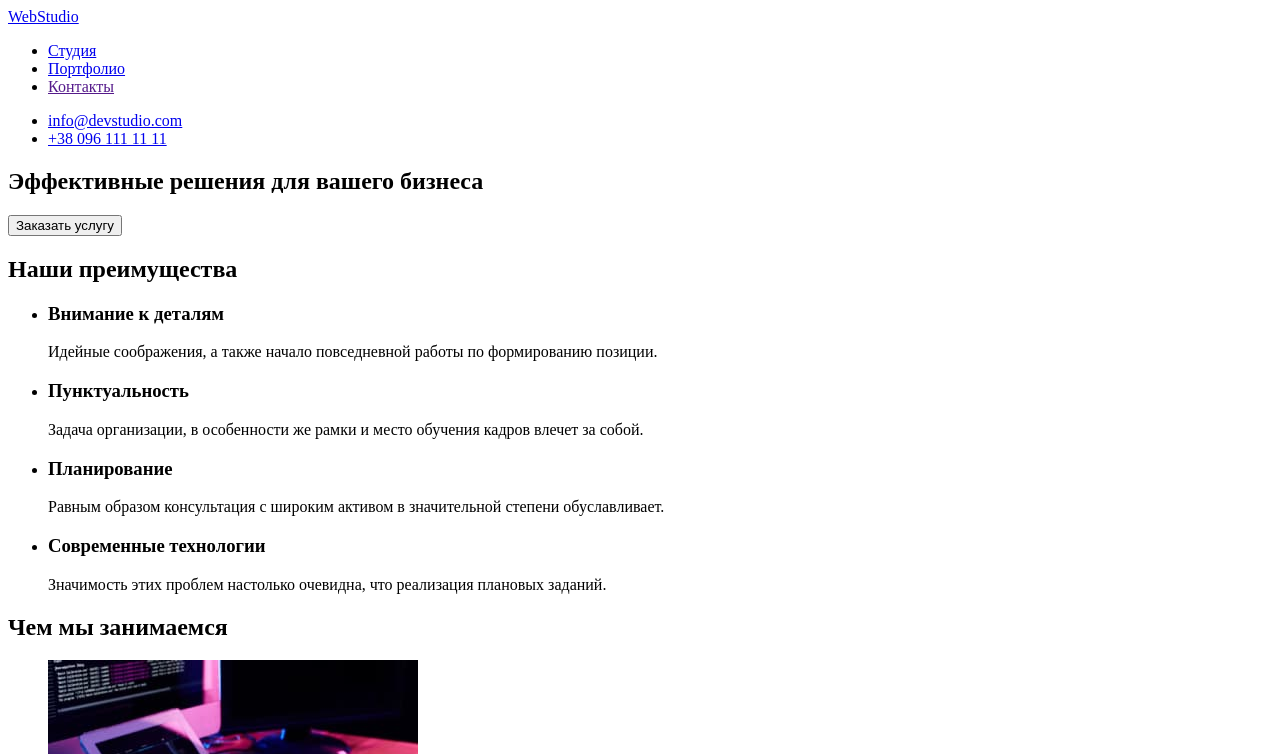
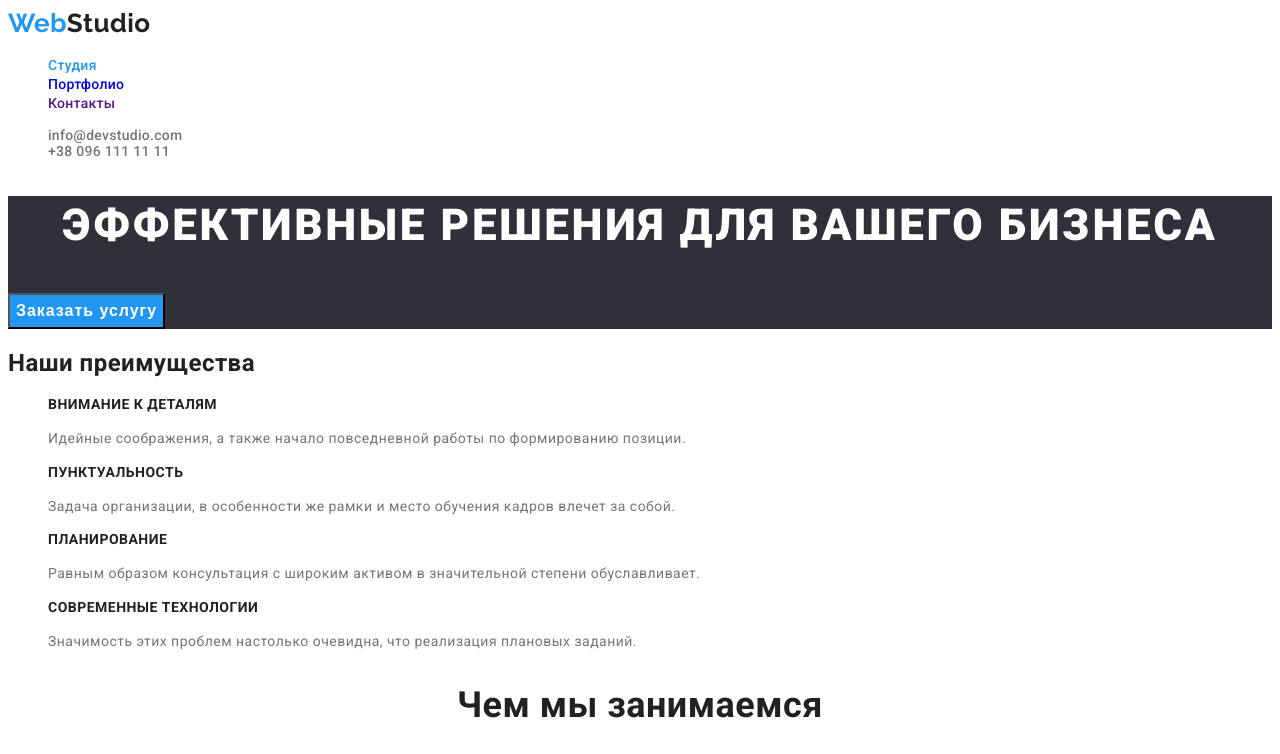
Before and after one commit to ArtemPrihnich/goit-markup-hw-02, a plain HTML site: page index.html in a window 1280 px wide. Both pictures are taken after a click on the link "Студия". Shown: the top 754 px of the page. Drawn offline with Linux system fonts and the light colour scheme.

Commit message:
стилизован index.html

```diff
--- /dev/null
+++ b/css/styles.css
@@ -0,0 +1,132 @@
+:root {
+  --primary-text-color: #212121;
+  --secondary-text-color: #757575;
+  --accent-color: #2196f3;
+  --titel-text-color: #ffffff;
+}
+
+body {
+  color: var(--primary-text-color);
+  font-family: Roboto, sans-serif;
+  letter-spacing: 0.03em;
+}
+
+/* Логотип */
+.logo {
+  color: var(--primary-text-color);
+  font-family: Raleway;
+  font-weight: 700;
+  font-size: 26px;
+  line-height: 1.19;
+  text-decoration: none;
+}
+
+.logo-part {
+  color: var(--accent-color);
+}
+
+/* Навигация */
+.site-nav .link {
+  font-weight: 500;
+  font-size: 14px;
+  line-height: 1.14;
+  letter-spacing: 0.02em;
+  text-decoration: none;
+}
+
+.site-nav .link:hover,
+.link:focus {
+  color: var(--accent-color);
+}
+
+.site-nav .link.current {
+  color: var(--accent-color);
+}
+
+/* Контакты */
+.contacts-list {
+  color: var(--secondary-text-color);
+  font-weight: 500;
+  font-size: 14px;
+  line-height: 1.14;
+  letter-spacing: 0.02em;
+  text-decoration: none;
+}
+
+.contacts-list .link:hover,
+.link:focus {
+  color: var(--accent-color);
+}
+
+.list {
+  list-style: none;
+}
+
+/* Герой */
+.hero {
+  background: #2f303a;
+}
+
+.hero-titel {
+  color: var(--titel-text-color);
+  font-weight: 900;
+  font-size: 44px;
+  line-height: 1.36;
+  text-align: center;
+  letter-spacing: 0.06em;
+  text-transform: uppercase;
+}
+
+.button {
+  background-color: var(--accent-color);
+  color: var(--titel-text-color);
+  font-weight: 700;
+  font-size: 16px;
+  line-height: 1.9;
+  letter-spacing: 0.06em;
+}
+
+/* Преимущества */
+.advantage-list .titel {
+  font-weight: 700;
+  font-size: 14px;
+  line-height: 1.14;
+  text-transform: uppercase;
+}
+
+.advantage-list .text {
+  color: var(--secondary-text-color);
+  font-size: 14px;
+  line-height: 1.7;
+}
+
+/* Заголовок секций "Чем мы занимаемся" и "Наша команда"*/
+.section-titel {
+  font-weight: 700;
+  font-size: 36px;
+  line-height: 1.2;
+  text-align: center;
+}
+
+/* Команда */
+.team-list .titel {
+  font-weight: 500;
+  font-size: 16px;
+  line-height: 1.2;
+  text-align: center;
+}
+
+.team-list .text {
+  color: var(--secondary-text-color);
+  font-size: 16px;
+  line-height: 1.2;
+  text-align: center;
+}
+
+/* Футер */
+.address {
+  background-color: #2f303a;
+  color: var(--titel-text-color);
+  font-size: 14px;
+  line-height: 24px;
+}
--- a/index.html
+++ b/index.html
@@ -5,88 +5,93 @@
     <meta http-equiv="X-UA-Compatible" content="IE=edge">
     <meta name="viewport" content="width=device-width, initial-scale=1.0">
     <title>Document</title>
+    <link rel="preconnect" href="https://fonts.googleapis.com">
+    <link rel="preconnect" href="https://fonts.gstatic.com" crossorigin>
+    <link href="https://fonts.googleapis.com/css2?family=Raleway:wght@700&family=Roboto:wght@400;500;700;900&display=swap"
+        rel="stylesheet">
+    <link rel="stylesheet" href="css/styles.css">
 </head>
 <body>
     <!-- Шапка сайта -->
     <header>
         <nav>
-            <a href="#">
-                WebStudio
+            <a href="#" class="logo">
+               <span class="logo-part">Web</span>Studio
             </a>
-            <ul>
-                <li><a href="#">Студия</a></li>
-                <li><a href="portfolio.html">Портфолио</a></li>
-                <li><a href="">Контакты</a></li>
+            <ul class="site-nav list">
+                <li><a href="#" class="link current">Студия</a></li>
+                <li><a href="./portfolio.html" class="link">Портфолио</a></li>
+                <li><a href="" class="link">Контакты</a></li>
             </ul>
         </nav>
-        <ul>
-            <li><a href="mailto:info@devstudio.com">info@devstudio.com</a></li>
-            <li><a href="tel:+380961111111">+38 096 111 11 11</a></li>
+        <ul class="contacts-list list">
+            <li><a href="mailto:info@devstudio.com" class="contacts-list link">info@devstudio.com</a></li>
+            <li><a href="tel:+380961111111" class="contacts-list link">+38 096 111 11 11</a></li>
         </ul>
     </header>
 
     <!-- Основной контент -->
     <main>
         <!-- Герой -->
-            <section>
-                <h1>Эффективные решения для вашего бизнеса</h1>
-                <button type="button">Заказать услугу</button>
+            <section class="hero">
+                <h1 class="hero-titel">Эффективные решения для вашего бизнеса</h1>
+                <button type="button" class="button">Заказать услугу</button>
             </section>
         <!-- Преимущества -->
-        <section>
+        <section class="advantage-section">
             <h2>Наши преимущества</h2>
             <!--Будет скрыто при стилизации-->
-            <ul>
-                <li>
-                    <h3>Внимание к деталям</h3>
-                    <p>Идейные соображения, а также начало повседневной работы по формированию позиции.</p>
+            <ul class="advantage list">
+                <li class="advantage-list">
+                    <h3 class="titel">Внимание к деталям</h3>
+                    <p class="text">Идейные соображения, а также начало повседневной работы по формированию позиции.</p>
                 </li>
-                <li>
-                    <h3>Пунктуальность</h3>
-                    <p>Задача организации, в особенности же рамки и место обучения кадров влечет за собой.</p>
+                <li class="advantage-list">
+                    <h3 class="titel">Пунктуальность</h3>
+                    <p class="text">Задача организации, в особенности же рамки и место обучения кадров влечет за собой.</p>
                 </li>
-                <li>
-                    <h3>Планирование</h3>
-                    <p>Равным образом консультация с широким активом в значительной степени обуславливает.</p>
+                <li class="advantage-list">
+                    <h3 class="titel">Планирование</h3>
+                    <p class="text">Равным образом консультация с широким активом в значительной степени обуславливает.</p>
                 </li>
-                <li>
-                    <h3>Современные технологии</h3>
-                    <p>Значимость этих проблем настолько очевидна, что реализация плановых заданий.</p>
+                <li class="advantage-list">
+                    <h3 class="titel">Современные технологии</h3>
+                    <p class="text">Значимость этих проблем настолько очевидна, что реализация плановых заданий.</p>
                 </li>
             </ul>
         </section>
         <!-- Чем мы занимаемся -->
-        <section>
-            <h2>Чем мы занимаемся</h2>
-            <ul>
+        <section class="about-section">
+            <h2 class="section-titel">Чем мы занимаемся</h2>
+            <ul class="list">
                 <li><img src="./images/img1.jpg" alt="процесс вёрстки" width="370"></li>
                 <li><img src="./images/img2.jpg" alt="процесс стилизации" width="370"></li>
                 <li><img src="./images/img3.jpg" alt="работа с палитрой цветов" width="370"></li>
             </ul>
         </section>
         <!-- Наша команда -->
-        <section>
-            <h2>Наша команда</h2>
-            <ul>
-                <li>
+        <section class="team-section">
+            <h2 class="section-titel">Наша команда</h2>
+            <ul class="team list">
+                <li class="team-list">
                     <img src="./images/Igor.jpg" alt="Игорь Демьяненко" width="270">
-                    <h3>Игорь Демьяненко</h3>
-                    <p>Product Designer</p>
+                    <h3 class="titel">Игорь Демьяненко</h3>
+                    <p class="text">Product Designer</p>
                 </li>
-                <li>
+                <li class="team-list">
                     <img src="./images/Olga.jpg" alt="Ольга Репина" width="270">
-                    <h3>Ольга Репина</h3>
-                    <p>Frontend Developer</p>
+                    <h3 class="titel">Ольга Репина</h3>
+                    <p class="text">Frontend Developer</p>
                 </li>
-                <li>
+                <li class="team-list">
                     <img src="./images/Nikolai.jpg" alt="Николай Тарасов" width="270">
-                    <h3>Николай Тарасов</h3>
-                    <p>Marketing</p>
+                    <h3 class="titel">Николай Тарасов</h3>
+                    <p class="text">Marketing</p>
                 </li>
-                <li>
+                <li class="team-list">
                     <img src="./images/Mihail.jpg" alt="Михаил Ермаков" width="270">
-                    <h3>Михаил Ермаков</h3>
-                    <p>UI Designer</p>
+                    <h3 class="titel">Михаил Ермаков</h3>
+                    <p class="text">UI Designer</p>
                 </li>
             </ul>
         </section>
@@ -94,13 +99,13 @@
 
     <!-- Футер -->
     <footer>
-        <a href="#">
-            WebStudio
+        <a href="#" class="logo">
+            <span class="logo-part">Web</span>Studio
         </a>
-        <address>
+        <address class="address">
             г. Киев, пр-т Леси Украинки, 26
-            <a href="mailto:info@devstudio.com">info@devstudio.com</a>
-            <a href="tel:+380961111111">+38 096 111 11 11</a>
+            <a href="mailto:info@devstudio.com" class="contacts-list link">info@devstudio.com</a>
+            <a href="tel:+380961111111" class="contacts-list link">+38 096 111 11 11</a>
         </address>
     </footer>
 
```
Also changed, not shown: portfolio.html (+1 -1 lines).
